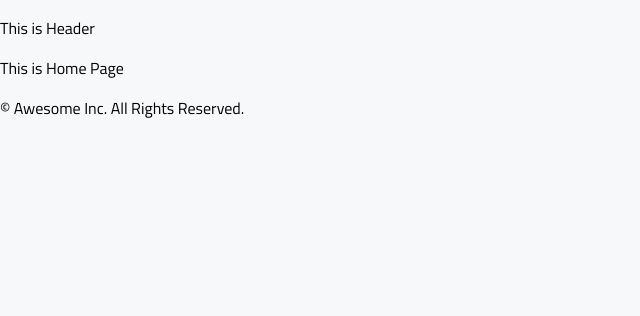
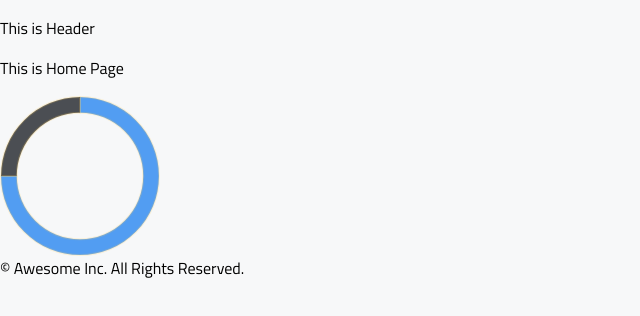
Before and after one commit to lavaboom/industry, a React (Create React App) app in the folder client/: page / in a window 1280 px wide. Shown: the top 316 px of the page, without its empty margins (0-640 px from the left). Built offline with nearby package versions, Linux system fonts and the light colour scheme.

Commit message:
added chart to homepage -- could not figure out how to add text

```diff
--- a/client/package.json
+++ b/client/package.json
@@ -7,8 +7,11 @@
     "@testing-library/react": "^12.1.2",
     "@testing-library/user-event": "^13.5.0",
     "axios": "^0.24.0",
+    "chart.js": "^3.7.0",
+    "chartjs-plugin-datalabels": "^2.0.0",
     "dotenv": "^10.0.0",
     "react": "^17.0.2",
+    "react-chartjs-2": "^4.0.1",
     "react-dom": "^17.0.2",
     "react-router-dom": "^5.3.0",
     "react-scripts": "5.0.0",
--- /dev/null
+++ b/client/src/components/Charts/Charts.js
@@ -0,0 +1,52 @@
+import React, { Component } from 'react';
+import { Doughnut } from 'react-chartjs-2';
+import "./Charts.scss";
+import {Chart, ArcElement } from 'chart.js'
+// import ChartDataLabels from 'chartjs-plugin-datalabels';
+Chart.register(ArcElement);
+// Chart.register(ChartDataLabels);
+
+
+// Chart.register({beforeDraw: function(chart) {
+//       var width = chart.chart.width,
+//           height = chart.chart.height,
+//           ctx = chart.chart.ctx;
+//       ctx.restore();
+//       var fontSize = (height / 114).toFixed(2);
+//       ctx.font = fontSize + "em sans-serif";
+//       ctx.textBaseline = "middle";
+//       var text = "75%",
+//           textX = Math.round((width - ctx.measureText(text).width) / 2),
+//           textY = height / 2;
+//       ctx.fillText(text, textX, textY);
+//       ctx.save();
+//     }
+//   });
+
+const data = {
+    // labels: ['day strain'],
+    datasets: [
+        {
+            data: [75,25],
+            borderColor: ['rgba(255,206,86,0.2)'],
+            backgroundColor: ['rgba(82,157,242,1)','rgba(75, 78, 83,1)'],
+        }
+        ],
+    text: 'day strain',
+};
+const options = {
+    plugins: {
+        title: {
+            display: true,
+            text: 'Custom Chart Title'
+        }
+    },
+    cutout:'80%',
+}
+export default class Charts extends Component {
+    render(){
+  return <div className='doughnut'>
+      <Doughnut data={data}  options={options}/>
+  </div>;
+}
+}
--- /dev/null
+++ b/client/src/components/Charts/Charts.scss
@@ -0,0 +1,4 @@
+.doughnut {
+    height: 10rem;
+    width: 10rem;
+}
--- a/client/src/pages/HomePage/HomePage.js
+++ b/client/src/pages/HomePage/HomePage.js
@@ -1,5 +1,6 @@
 // React modules
 import React, { Component } from 'react'
+import Charts from '../../components/Charts/Charts'
 // app styles & assets
 import './HomePage.scss'
 
@@ -8,6 +9,7 @@ export default class HomePage extends Component {
         return (
             <div>
                 <p>This is Home Page</p>
+                <Charts />
             </div>
         )
     }
```
Also changed, not shown: 1 other file (tests, documents, lock files or other folders).
